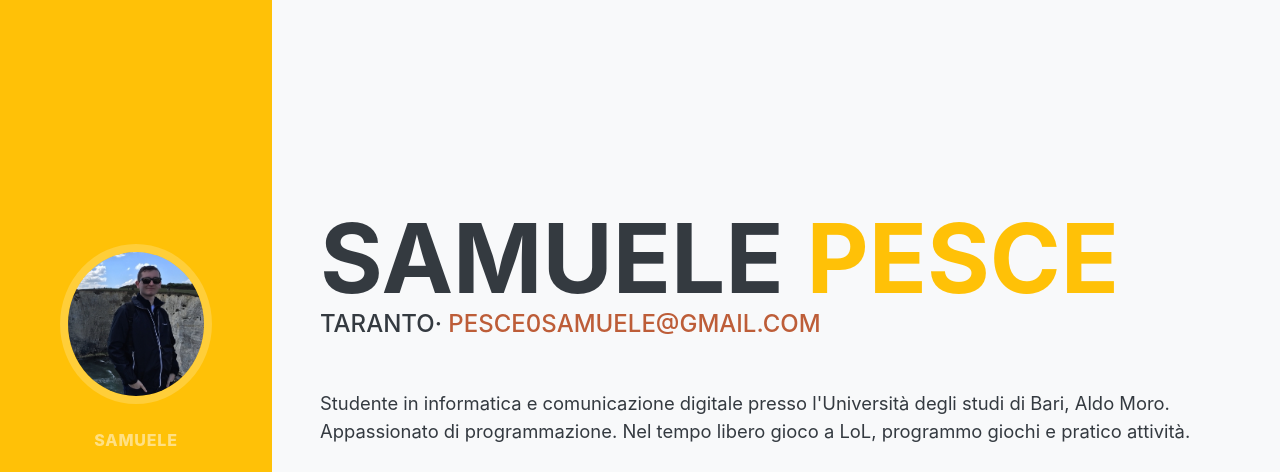
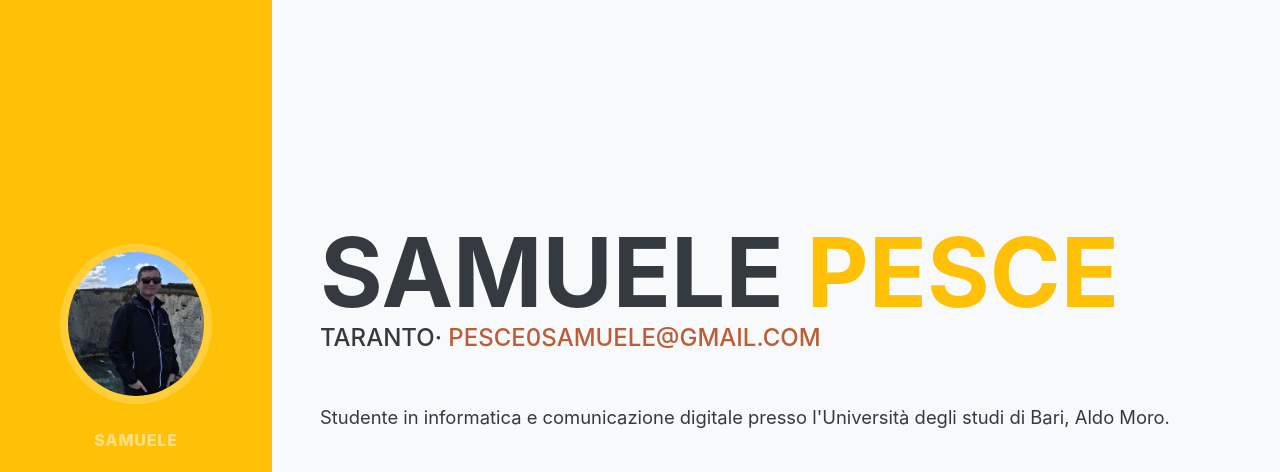
Before and after one commit to Trontie/Trontie.github.io, a plain HTML site: page index.html in a window 1280 px wide. Shown: the top 472 px of the page. Drawn offline with nearby package versions, Linux system fonts and the light colour scheme; a web font is replaced by a local one.

Commit message:
Add files via upload

```diff
--- a/index.html
+++ b/index.html
@@ -44,7 +44,7 @@
                         Taranto·
                         <a href="mailto:pesce0samuele@gmail.com">pesce0samuele@gmail.com</a>
                     </div>
-                    <p class="lead mb-5">Studente in informatica e comunicazione digitale presso l'Università degli studi di Bari, Aldo Moro. Appassionato di programmazione. Nel tempo libero gioco a LoL, programmo giochi e pratico attività.</p>
+                    <p class="lead mb-5">Studente in informatica e comunicazione digitale presso l'Università degli studi di Bari, Aldo Moro.</p>
                     <p> Alcuni lavori (per i primi due è possibile accedere con i dati admin admin):  <a href="http://samuelepesce.altervista.org/famazon/index.php"> ecommerce </a> | <a href="http://samuelepesce.altervista.org/photy/index.php"> photosharing </a> | <a href="http://samuelepesce.altervista.org/fitlife/login.php"> qrcode  reader </a> </p>
 					<div class="social-icons">
                         <a class="social-icon" href="https://www.linkedin.com/in/samuelepesce/"><i class="fab fa-linkedin-in"></i></a>
```
